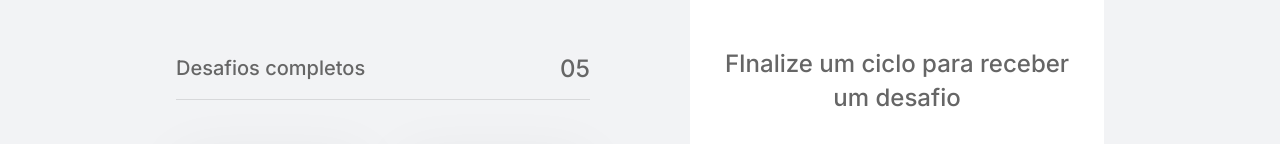
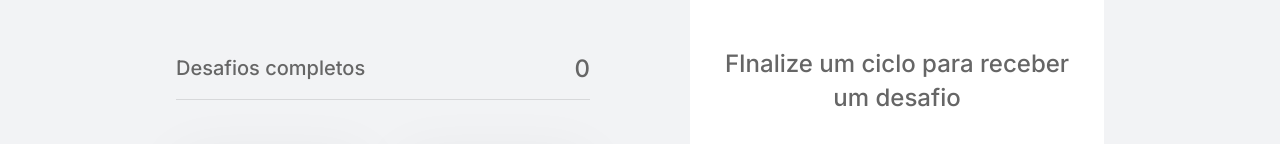
Before and after one commit to KevinWis/MoveIt, a Next.js app: page / in a window 1280 px wide. Shown: the part 235-379 px from the top of the page. Built offline with nearby package versions, Linux system fonts and the light colour scheme.

Commit message:
fix(completed-challenges): replacing fixed values for dynamic values

```diff
--- a/src/components/completedChallenges/index.tsx
+++ b/src/components/completedChallenges/index.tsx
@@ -1,10 +1,13 @@
+import { useContext } from "react";
+import { ChallengesContext } from "../../contexts/challengesContext";
 import { StyledCompletedChallenges } from "./style";
 
 const CompletedChallenges = () => {
+  const { challengesCompleted } = useContext(ChallengesContext);
   return (
     <StyledCompletedChallenges>
       <span>Desafios completos</span>
-      <span>05</span>
+      <span>{challengesCompleted}</span>
     </StyledCompletedChallenges>
   );
 };
```
